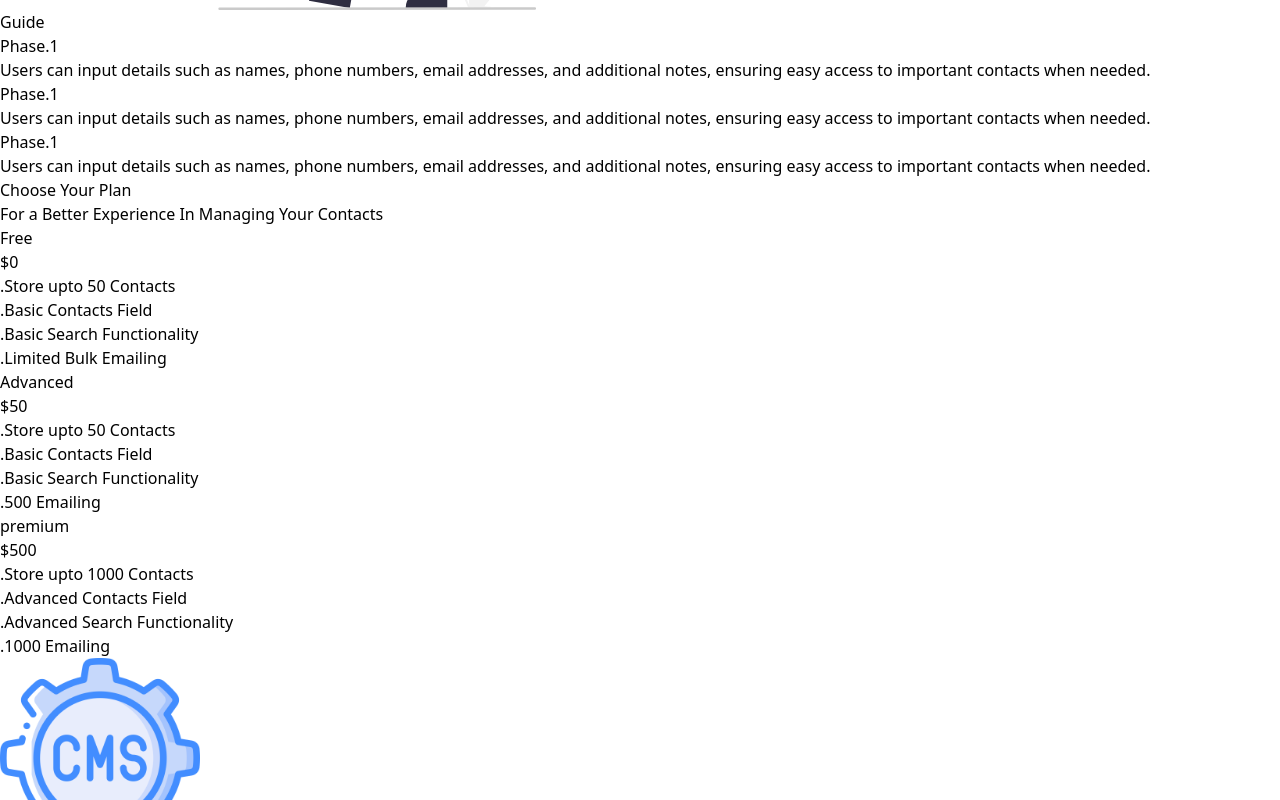
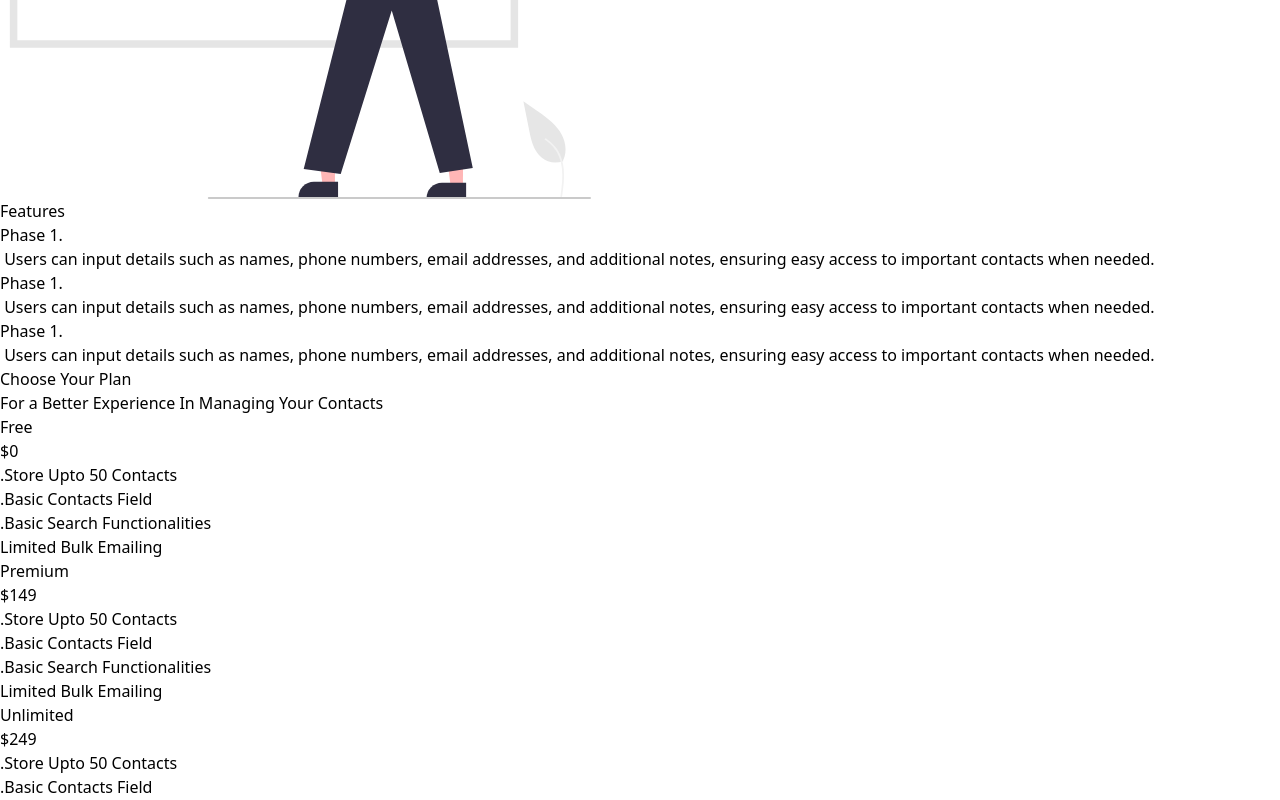
Before and after one commit to zulfero/ContactMax, a React (Vite) app in the folder client/: page / in a window 1280 px wide. Shown: the part 680-1480 px from the top of the page. Built offline with nearby package versions, Linux system fonts and the light colour scheme.

Commit message:
changed the hero section

```diff
--- a/client/src/components/Cards.jsx
+++ b/client/src/components/Cards.jsx
@@ -1,31 +1,29 @@
+import Cardsprop from "./Cardsprop";
+
 function Cards() {
   return (
     <div className="container mx-auto">
-      <h1 className="font-bold text-4xl text-center mb-[3em]">Guide</h1>
-      <div className="flex justify-between text-center">
-        <div className="border text-white w-[25%] rounded-2xl h-[25vh] bg-[#4870FC]">
-          <h2 className="font-semibold text-xl">Phase.1</h2>
-          <p className="text-xl text-center mt-8">
-             Users can input details such as names, phone numbers, email
-            addresses, and additional notes, ensuring easy access to important
-            contacts when needed.
-          </p>
-        </div>
-        <div className="border text-white w-[25%] rounded-2xl h-[25vh] bg-[#4870FC]">
-          <h2 className="font-semibold text-xl">Phase.1</h2>
-          <p className="text-xl text-center mt-8">
-             Users can input details such as names, phone numbers, email
-            addresses, and additional notes, ensuring easy access to important
-            contacts when needed.
-          </p>
-        </div>
-        <div className="border text-white  w-[25%] rounded-2xl h-[25vh] bg-[#4870FC]">
-          <h2 className="font-semibold text-xl">Phase.1</h2>
-          <p className="text-xl text-center mt-8">
-             Users can input details such as names, phone numbers, email
-            addresses, and additional notes, ensuring easy access to important
-            contacts when needed.
-          </p>
+      <div className="mb-[10em]">
+        <h1 className="font-bold text-4xl text-center mb-[3em]">Features</h1>
+        <div className="flex justify-between text-center">
+          <div className=" w-[25%] rounded-2xl h-[20vh]">
+            <Cardsprop
+              heading="Phase 1."
+              paragraph=" Users can input details such as names, phone numbers, email addresses, and additional notes, ensuring easy access to important contacts when needed."
+            />
+          </div>
+          <div className=" w-[25%] rounded-2xl h-[20vh] ">
+            <Cardsprop
+              heading="Phase 1."
+              paragraph=" Users can input details such as names, phone numbers, email addresses, and additional notes, ensuring easy access to important contacts when needed."
+            />
+          </div>
+          <div className=" w-[25%] rounded-2xl h-[20vh]">
+            <Cardsprop
+              heading="Phase 1."
+              paragraph=" Users can input details such as names, phone numbers, email addresses, and additional notes, ensuring easy access to important contacts when needed."
+            />
+          </div>
         </div>
       </div>
     </div>
--- /dev/null
+++ b/client/src/components/Cardsprop.jsx
@@ -0,0 +1,11 @@
+function Cardsprop({ heading, paragraph }) {
+  return (
+    <div className="">
+      <div className=" p-12 shadow-2xl">
+        <h1 className="text-lg font-bold pb-6">{heading}</h1>
+        <p>{paragraph}</p>
+      </div>
+    </div>
+  );
+}
+export default Cardsprop;
--- a/client/src/components/Footer.jsx
+++ b/client/src/components/Footer.jsx
@@ -12,7 +12,7 @@ function Footer() {
             </div>
           </div>
           <div className="text-center mt-9">
-            <p>Follow Us At</p>
+            <p className="font-bold text-xl text-white">Follow Us At</p>
             <div className="flex gap-6 mt-5">
               <img src="src/images/facebook.png" alt="" width={50} />
               <img src="src/images/twitter.png" alt="" width={50} />
--- a/client/src/components/Herosect.jsx
+++ b/client/src/components/Herosect.jsx
@@ -1,9 +1,9 @@
 function Herosect() {
   return (
     <>
-      <div className="container mx-auto flex mt-11 ">
-        <div className="flex flex-col gap-7">
-          <h1 className="font-bold text-5xl">Contact-Max</h1>
+      <div className="container mx-auto flex mt-11  items-center">
+        <div className="flex flex-col gap-10">
+          <h1 className="font-bold text-6xl">Contact-Max</h1>
           <p className="w-[60%]  text-xl">
             For those in need to manage their piling accounts without stress and
             secure and easy to find. With Contact-max one has the ability to
@@ -11,10 +11,10 @@ function Herosect() {
             to ten contacts.
           </p>
           <div>
-            <button className="border border-black rounded-md p-2 px-5">Subscribe</button>
+            <button className="border bg-[#4870FC] rounded-md p-2 px-5">Subscribe</button>
           </div>
         </div>
-        <img className="" src="src/images/pro.svg" alt="" />
+        <img className="" src="src/images/new.svg" alt="" />
       </div>
     </>
   );
--- a/client/src/components/Nav.jsx
+++ b/client/src/components/Nav.jsx
@@ -5,7 +5,7 @@ function Nav() {
     <div className="container mx-auto">
       <nav className="flex justify-between text-center items-center">
         <div>
-          <img src="src/images/project.png" alt="" width={50} />
+          <img src="src/images/project.png" alt="" width={100} />
         </div>
         <div className="flex gap-4">
           <button className="border rounded-xl bg-[#4870FC] text-white p-2 px-12">
--- /dev/null
+++ b/client/src/components/Propsubscribe.jsx
@@ -0,0 +1,22 @@
+function Propsubscribe({
+  heading1,
+  heading2,
+  paragraph1,
+  paragraph2,
+  paragraph3,
+  paragraph4,
+}) {
+  return (
+    <div>
+      <h1 className="text-xl font-bold">{heading1}</h1>
+      <h2 className="font-semibold text-xl">{heading2}</h2>
+      <div className="flex flex-col items-center">
+        <p>{paragraph1}</p>
+        <p>{paragraph2}</p>
+        <p>{paragraph3}</p>
+        <p>{paragraph4}</p>
+      </div>
+    </div>
+  );
+}
+export default Propsubscribe;
--- a/client/src/components/Subscribe.jsx
+++ b/client/src/components/Subscribe.jsx
@@ -1,6 +1,9 @@
+import Propsubscribe from "./Propsubscribe";
+
 function Subscribe() {
   return (
     <div className="container mx-auto">
+      <div className="mb-12">
         <h1 className="font-bold text-center text-2xl  flex items-center justify-center mt-11">
           Choose Your Plan
         </h1>
@@ -9,34 +12,35 @@ function Subscribe() {
         </h2>
 
         <div className="flex container mx-auto gap-[15em] text-center mt-12">
-        <div className="border rounded-md w-[35%]  bg-[#4870FC]">
-          <h1 className="text-xl font-bold  ">Free</h1>
-          <h1 className="font-semibold text-xl">$0</h1>
-          <div className="leading-10 font-semibold text-white text-[1em]">
-            <p>.Store upto 50 Contacts</p>
-            <p>.Basic Contacts Field</p>
-            <p>.Basic Search Functionality</p>
-            <p>.Limited Bulk Emailing</p>
+          <div className="border rounded-md w-[35%]">
+            <Propsubscribe
+              heading1="Free"
+              heading2="$0"
+              paragraph1=".Store Upto 50 Contacts"
+              paragraph2=".Basic Contacts Field"
+              paragraph3=".Basic Search Functionalities"
+              paragraph4="Limited Bulk Emailing"
+            />
           </div>
+          <div className="border rounded-md w-[35%]">
+            <Propsubscribe
+              heading1="Premium"
+              heading2="$149"
+              paragraph1=".Store Upto 50 Contacts"
+              paragraph2=".Basic Contacts Field"
+              paragraph3=".Basic Search Functionalities"
+              paragraph4="Limited Bulk Emailing"
+            />
           </div>
-        <div className="border rounded-md w-[35%]  bg-[#4870FC]">
-          <h1 className="text-xl font-bold  ">Advanced</h1>
-          <h1 className="font-semibold text-xl">$50</h1>
-          <div className="leading-10 font-semibold text-white text-[1em]">
-            <p>.Store upto 50 Contacts</p>
-            <p>.Basic Contacts Field</p>
-            <p>.Basic Search Functionality</p>
-            <p>.500 Emailing</p>
-          </div>
-        </div>
-        <div className="border rounded-md w-[35%]  bg-[#4870FC]">
-          <h1 className="text-xl font-bold  ">premium</h1>
-          <h1 className="font-semibold text-xl">$500</h1>
-          <div className="leading-10 font-semibold text-white text-[1em]">
-            <p>.Store upto 1000 Contacts</p>
-            <p>.Advanced Contacts Field</p>
-            <p>.Advanced Search Functionality</p>
-            <p>.1000 Emailing</p>
+          <div className="border rounded-md w-[35%]">
+            <Propsubscribe
+              heading1="Unlimited"
+              heading2="$249"
+              paragraph1=".Store Upto 50 Contacts"
+              paragraph2=".Basic Contacts Field"
+              paragraph3=".Basic Search Functionalities"
+              paragraph4="Limited Bulk Emailing"
+            />
           </div>
         </div>
       </div>
```
Also changed, not shown: client/src/images/new.svg (added). Lines whose indentation alone changed are shown as unchanged.
